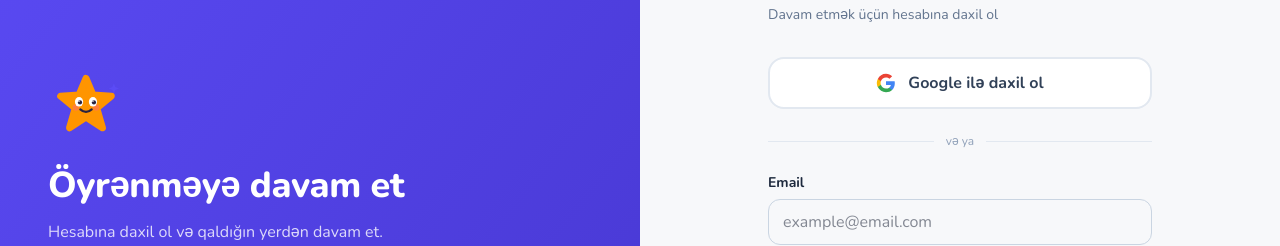
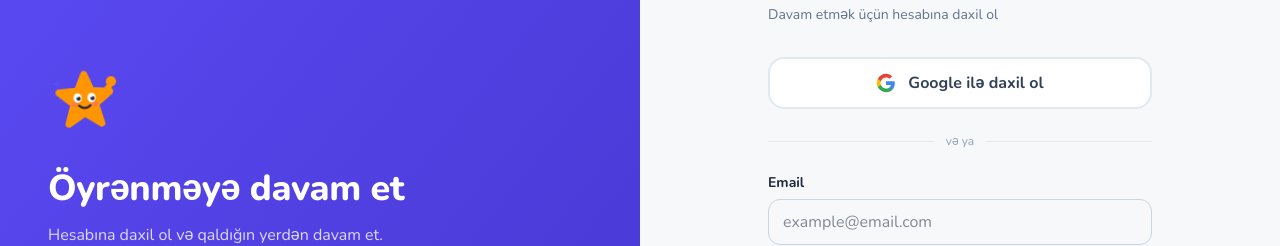
Before and after one commit to muhammedalakbarli/Self_Study_Education, a Next.js app: page /login in a window 1280 px wide. Shown: the part 191-437 px from the top of the page. Built offline with nearby package versions, Linux system fonts and the light colour scheme; no server answers.

Commit message:
Ulduz animasiyalı: idle üzmə + girişdə əl sallama
- CSS keyframes (ulduz-float, ulduz-wave), reduced-motion dəstəyi
- Mascot-a qaldırılmış əl + animate prop; parıltı sola köçdü

```diff
--- a/app/globals.css
+++ b/app/globals.css
@@ -53,3 +53,39 @@ h1, h2, h3 {
     --pop: #d5d1ea;
   }
 }
+
+/* Ulduz (mascot) animasiyaları — canlı hərəkət */
+@keyframes ulduz-float {
+  0%,
+  100% {
+    transform: translateY(0) rotate(-2deg);
+  }
+  50% {
+    transform: translateY(-9%) rotate(2deg);
+  }
+}
+@keyframes ulduz-wave {
+  0%,
+  100% {
+    transform: rotate(-8deg);
+  }
+  50% {
+    transform: rotate(22deg);
+  }
+}
+.ulduz-float {
+  display: inline-block;
+  transform-origin: center bottom;
+  animation: ulduz-float 2.6s ease-in-out infinite;
+}
+.ulduz-wave {
+  transform-box: fill-box;
+  transform-origin: 15% 92%;
+  animation: ulduz-wave 0.75s ease-in-out infinite;
+}
+@media (prefers-reduced-motion: reduce) {
+  .ulduz-float,
+  .ulduz-wave {
+    animation: none;
+  }
+}
--- a/components/Mascot.tsx
+++ b/components/Mascot.tsx
@@ -1,18 +1,26 @@
-// "Ulduz" — Bilik Yolu-nun mascotu. Amber ulduz + dostyana üz (brend personajı).
+// "Ulduz" — Bilik Yolu-nun mascotu. Amber ulduz + dostyana üz + əl sallayan animasiya.
 // mood: "happy" (default) | "celebrate" (sevinc) | "sad" (ruhlandıran).
+// animate: idle "üzmə" + happy-də əl sallama (default true).
 
 export default function Mascot({
   size = 120,
   mood = "happy",
+  animate = true,
 }: {
   size?: number;
   mood?: "happy" | "celebrate" | "sad";
+  animate?: boolean;
 }) {
   // 5-guşəli ulduz nöqtələri (mərkəz 60,60) — kənarlar stroke ilə yumrulanır.
-  const star =
-    "60,18 71,44 100,46 77,65 86,96 60,79 34,96 43,65 20,46 49,44";
+  const star = "60,18 71,44 100,46 77,65 86,96 60,79 34,96 43,65 20,46 49,44";
+  const showArm = mood !== "sad";
+  const waveClass = animate && mood === "happy" ? "ulduz-wave" : "";
 
   return (
+    <span
+      className={animate ? "ulduz-float" : "inline-block"}
+      style={{ lineHeight: 0 }}
+    >
       <svg
         width={size}
         height={size}
@@ -21,12 +29,28 @@ export default function Mascot({
         xmlns="http://www.w3.org/2000/svg"
         aria-label="Ulduz"
         role="img"
+        style={{ overflow: "visible" }}
       >
-      {/* kiçik parıltı (brend detalı) */}
+        {/* kiçik parıltı (brend detalı) — sol yuxarı */}
         <path
-        d="M104 26 l2.4 5.6 5.6 2.4 -5.6 2.4 -2.4 5.6 -2.4 -5.6 -5.6 -2.4 5.6 -2.4 z"
+          d="M18 24 l2.2 5.2 5.2 2.2 -5.2 2.2 -2.2 5.2 -2.2 -5.2 -5.2 -2.2 5.2 -2.2 z"
           fill="#5b4bf5"
         />
+
+        {/* qaldırılmış əl (sağ yuxarı, aydın sallanır) */}
+        {showArm && (
+          <g className={waveClass}>
+            <path
+              d="M80 51 Q98 47 104 35"
+              stroke="#ff9500"
+              strokeWidth="9"
+              strokeLinecap="round"
+              fill="none"
+            />
+            <circle cx="105" cy="33" r="8" fill="#ff9500" />
+          </g>
+        )}
+
         {/* ulduz gövdəsi (yumru künclər üçün eyni rəngli qalın stroke) */}
         <polygon
           points={star}
@@ -36,6 +60,7 @@ export default function Mascot({
           strokeLinejoin="round"
           strokeLinecap="round"
         />
+
         {/* yanaqlar */}
         <circle cx="44" cy="64" r="5" fill="#ff6b6b" opacity="0.55" />
         <circle cx="76" cy="64" r="5" fill="#ff6b6b" opacity="0.55" />
@@ -50,7 +75,6 @@ export default function Mascot({
           </>
         ) : mood === "sad" ? (
           <>
-          {/* böyük gözlər (yumşaq, ruhlandıran) */}
             <ellipse cx="49" cy="55" rx="6.5" ry="7.5" fill="#fff" />
             <ellipse cx="71" cy="55" rx="6.5" ry="7.5" fill="#fff" />
             <circle cx="50" cy="57" r="3.4" fill="#2a2340" />
@@ -74,5 +98,6 @@ export default function Mascot({
           </>
         )}
       </svg>
+    </span>
   );
 }
```
Lines whose indentation alone changed are shown as unchanged.
